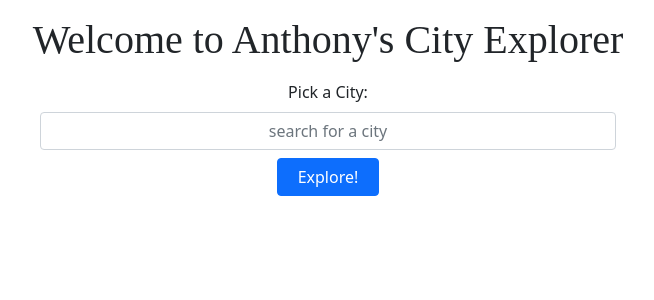
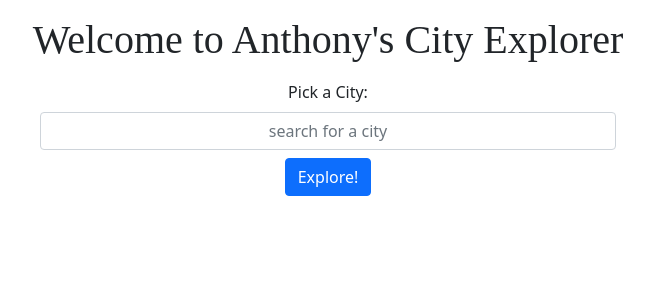
Before and after one commit to anthonymhill23/2ndcityexplorer, a React (Create React App) app: page / in a window 1280 px wide. Shown: the top 300 px of the page, without its empty margins (312-966 px from the left). Built offline with nearby package versions, Linux system fonts and the light colour scheme.

Commit message:
updated minor css

```diff
--- a/src/Cityform.css
+++ b/src/Cityform.css
@@ -28,5 +28,4 @@
  display: block;
  margin-left: auto;
  margin-right: auto;
- width: 8vw;
 }
```
